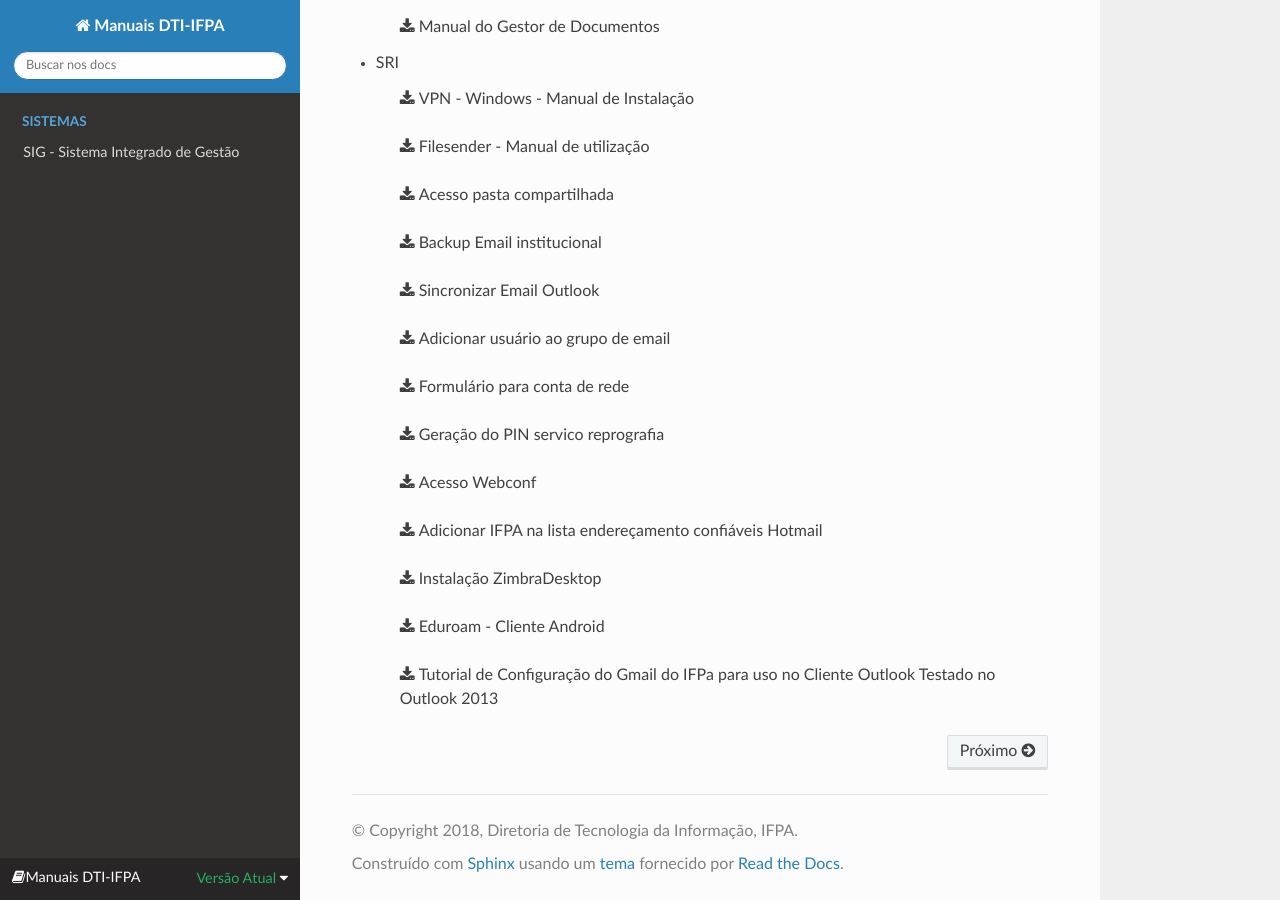
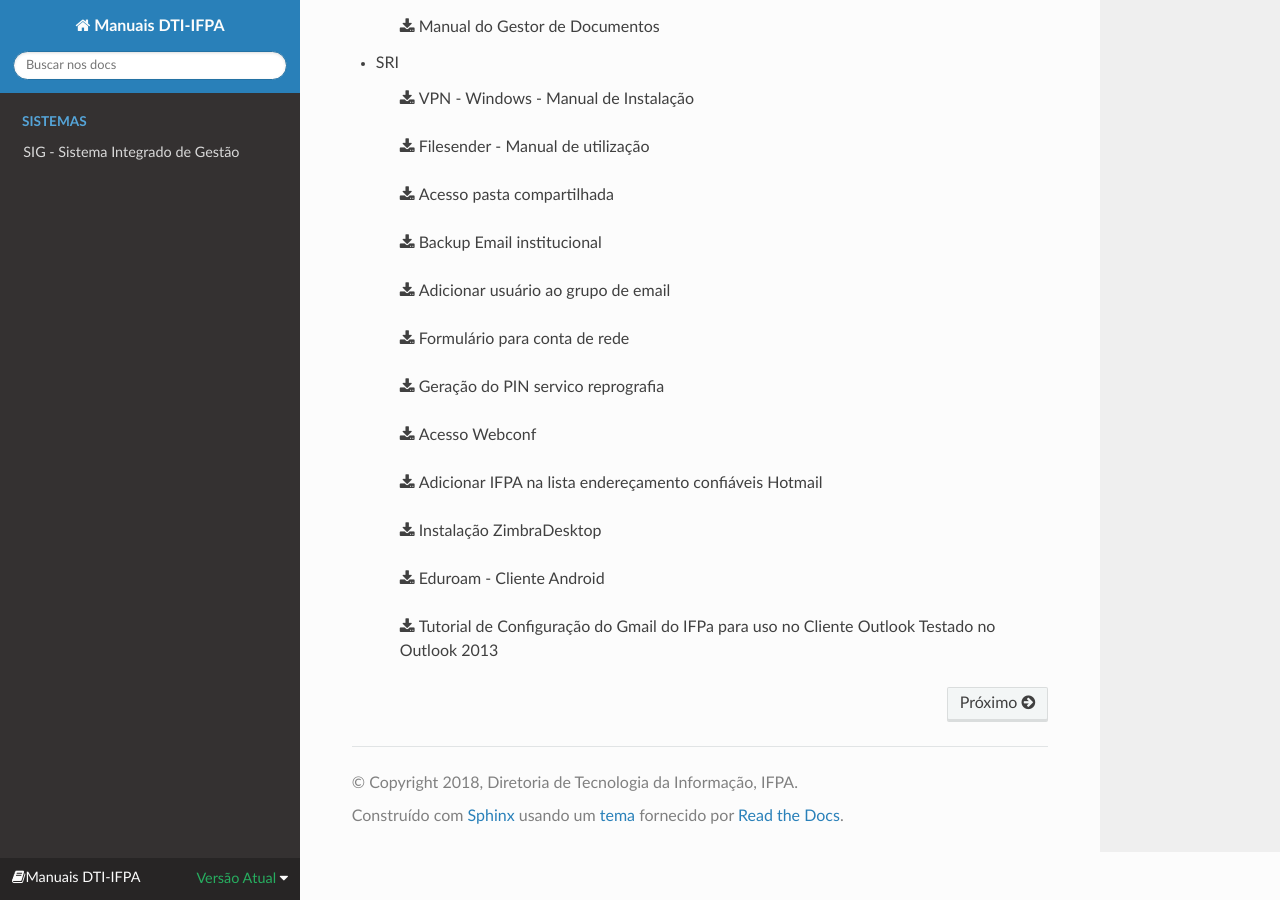
Before and after one commit to djangonauta/dti-docs, a Sphinx documentation site: the page built from docs/index.rst, in a window 1280 px wide and 900 px high, scrolled down 2026 px. Built offline with Sphinx 7.4.7 and the Read the Docs theme 2.0.0, drawn with Linux system fonts in a browser that asks for light colours.

Commit message:
docs: removido link de sincronização Outlook legado

```diff
--- a/docs/index.rst
+++ b/docs/index.rst
@@ -98,8 +98,6 @@ Manuais dos Módulos do SIG
 
         :download:`Backup Email institucional <../build/html/_static/manuais/sri/SRI.Backup.Email.pdf>`
 
-        :download:`Sincronizar Email Outlook <../build/html/_static/manuais/sri/SRI.sincronizar.email.outlook.pdf>`
-
         :download:`Adicionar usuário ao grupo de email <../build/html/_static/manuais/sri/SRI.Adicionar.usuario.grupo.email.pdf>`
 
         :download:`Formulário para conta de rede <../build/html/_static/manuais/sri/SRI.Formulario.Rede.IFPA.pdf>`
@@ -196,8 +194,6 @@ Manuais dos Módulos do SIG
 
         `Backup Email institucional <https://dti.ifpa.edu.br/manuais/_downloads/SRI.Backup.Email.pdf>`_
 
-        `Sincronizar Email Outlook <https://dti.ifpa.edu.br/manuais/_downloads/SRI.sincronizar.email.outlook.pdf>`_
-
         `Adicionar usuário ao grupo de email <https://dti.ifpa.edu.br/manuais/_downloads/SRI.Adicionar.usuario.grupo.email.pdf>`_
 
         `Formulário para conta de rede <https://dti.ifpa.edu.br/manuais/_downloads/SRI.Formulario.Rede.IFPA.pdf>`_
```
